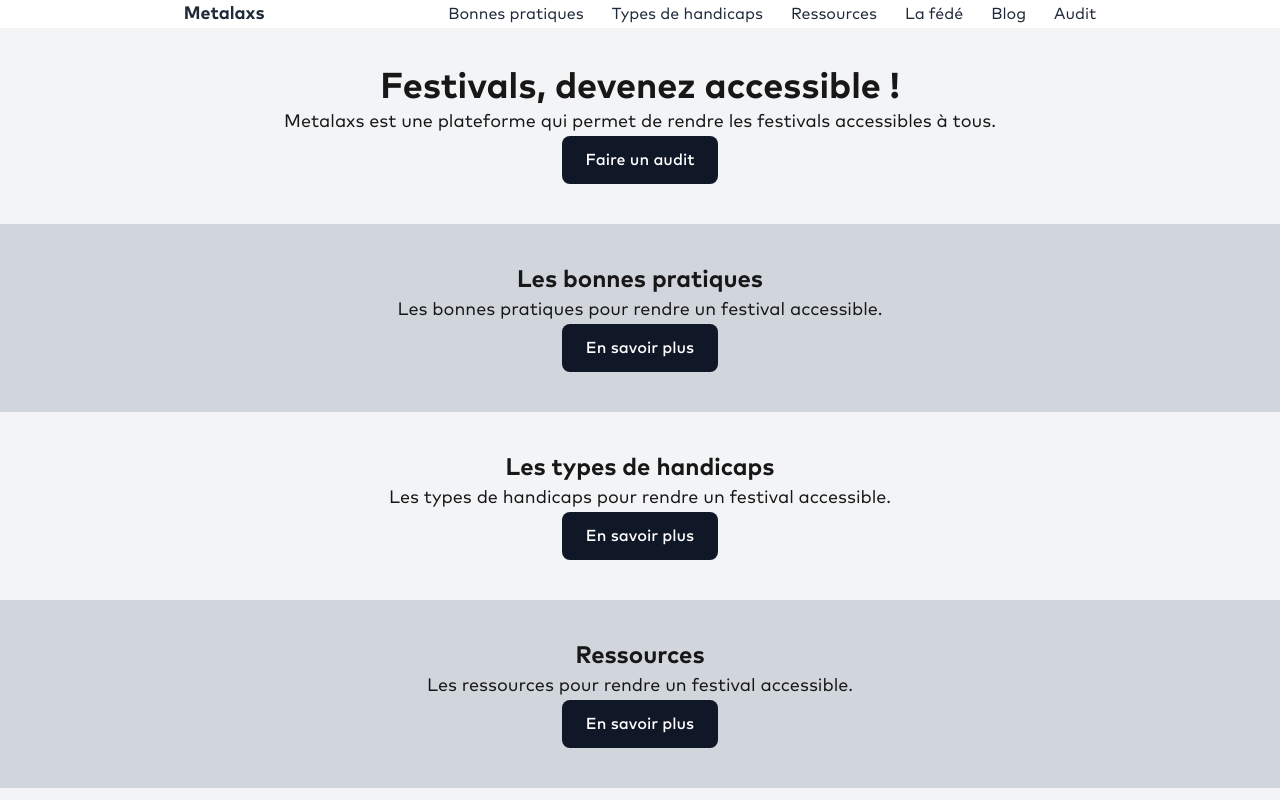
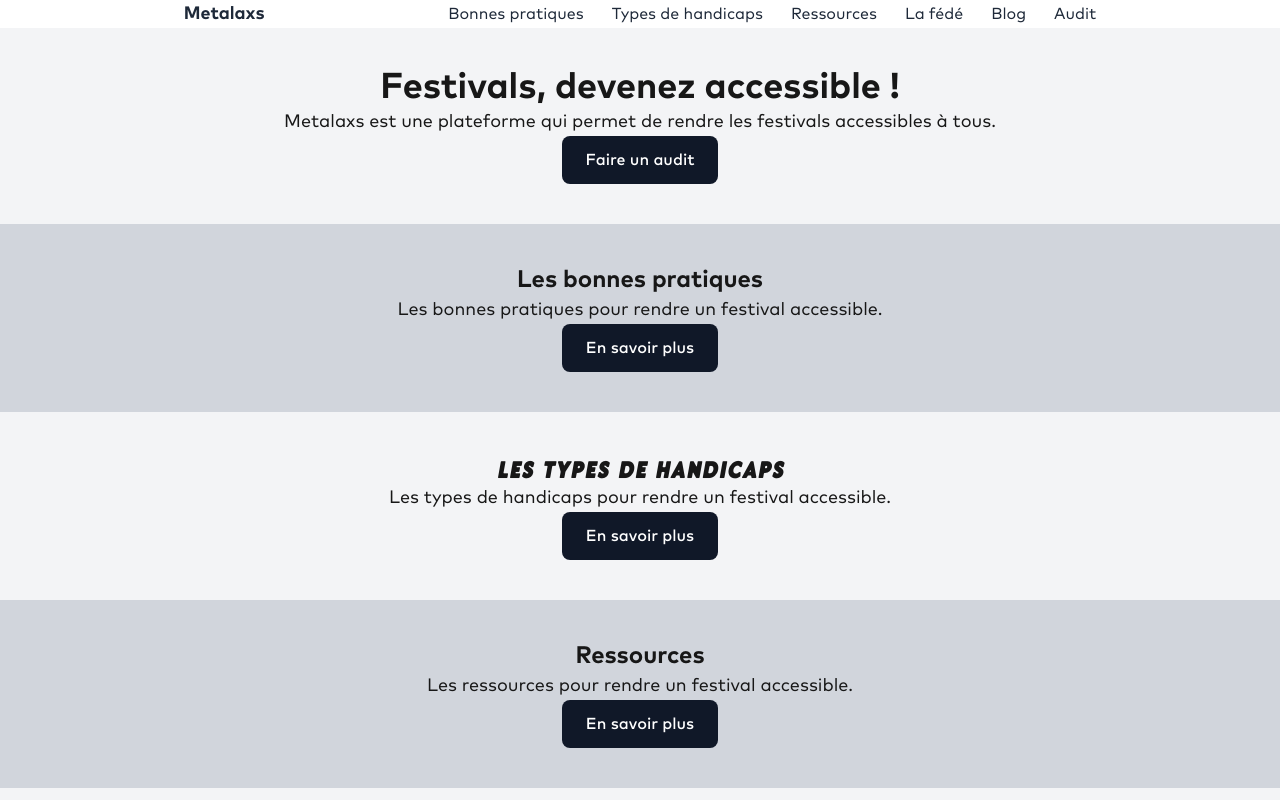
Before and after one commit to AlexandreRichert/metalAXS, a Next.js app: page / in a window 1280 px wide. Shown: the top 800 px of the page. Built offline with nearby package versions, Linux system fonts and the light colour scheme.

Commit message:
fix: fonts working

```diff
--- a/app/(site)/page.tsx
+++ b/app/(site)/page.tsx
@@ -14,7 +14,7 @@ export default function Home() {
         <Cta href="/goodPractices">En savoir plus</Cta>
       </section>
       <section className="flex flex-col items-center justify-center bg-gray-100 p-10">
-        <h2 className="text-2xl font-bold">Les types de handicaps</h2>
+        <h2 className="text-2xl font-hintdake">Les types de handicaps</h2>
         <p className="text-lg">Les types de handicaps pour rendre un festival accessible.</p>
         <Cta href="/disabilitiesTypes">En savoir plus</Cta>
       </section>
--- a/app/globals.css
+++ b/app/globals.css
@@ -9,7 +9,9 @@
   --color-background: var(--background);
   --color-foreground: var(--foreground);
   --font-sans: var(--font-mark-pro);
+  --default-font-family: var(--font-mark-pro);
   --font-mono: var(--font-geist-mono);
+  --default-mono-font-family: var(--font-geist-mono);
   --font-hintdake: var(--font-hintdake);
   --font-hintdake-rough: var(--font-hintdake-rough);
   --font-hintdake-stamp: var(--font-hintdake-stamp);
--- a/app/layout.tsx
+++ b/app/layout.tsx
@@ -137,7 +137,7 @@ export default function RootLayout({
       lang="fr"
       className={`${markPro.variable} ${hintdake.variable} ${hintdakeRough.variable} ${hintdakeStamp.variable} ${geistMono.variable} h-full antialiased`}
     >
-      <body className="min-h-full font-sans">{children}</body>
+      <body className={`${markPro.className} min-h-full`}>{children}</body>
     </html>
   );
 }
```
